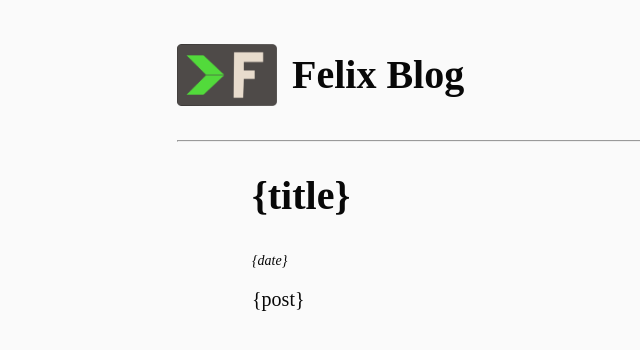
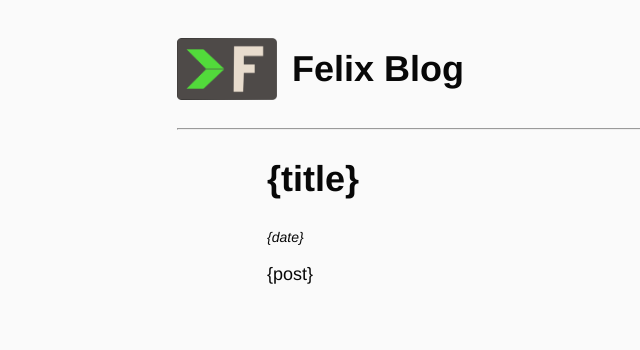
Before and after one commit to KnorrFG/blog, a plain HTML site: page post_template.html in a window 1280 px wide. Shown: the whole page, without its empty margins (13-653 px from the left). Drawn offline with nearby package versions, Linux system fonts and the light colour scheme.

Commit message:
Various small improvements

```diff
--- a/common.css
+++ b/common.css
@@ -1,7 +1,8 @@
 body {
     line-height: 1.4;
-    font-size: 125%;
+    font-size: 18px !important;
     color: #080808;
+    font-family: "Helvetica";
 }
 
 .with_bg {
@@ -10,7 +11,7 @@ body {
 
 .body_dims {
     margin: auto;
-    max-width: 900px;
+    max-width: 50em;
     padding: 20px;
     padding-top: 0;
 }
@@ -39,3 +40,13 @@ img {
     font-style: italic;
     font-size: 14px;
 }
+
+pre {
+    overflow: auto;
+}
+
+a.heading {
+    text-decoration: none;
+    color: inherit;
+    display: inline-block;
+}
--- a/index.css
+++ b/index.css
@@ -10,7 +10,7 @@ body {
     padding-left: 0;
 }
 
-@media screen and (min-width: 850px) {
+@media all and (min-width: 50em) {
     #container {
         display: grid;
         grid-template-columns: repeat(8, 1fr);
@@ -58,7 +58,7 @@ body {
 }
 
 #posts {
-    max-width: 750px;
+    max-width: 37em;
     margin: auto;
 }
 
--- a/post.css
+++ b/post.css
@@ -1,5 +1,5 @@
 #post {
-    max-width: 750px;
+    max-width: 40em;
     margin: auto;
 }
 
--- a/post_template.html
+++ b/post_template.html
@@ -16,7 +16,9 @@
     <div id="heading" class="with_bg">
         <a href="/" class="heading">
             <img class="heading" src="/assets/logo.png" alt="Blog Logo" width="100"></a>
-        <h1 class="heading">Felix Blog</h1>
+        <a href="/" class="heading">
+            <h1 class="heading">Felix Blog</h1>
+        </a>
         <hr>
     </div>
     <div>
```
Also changed, not shown: index.html (+2 -1 lines), 1 other file.
